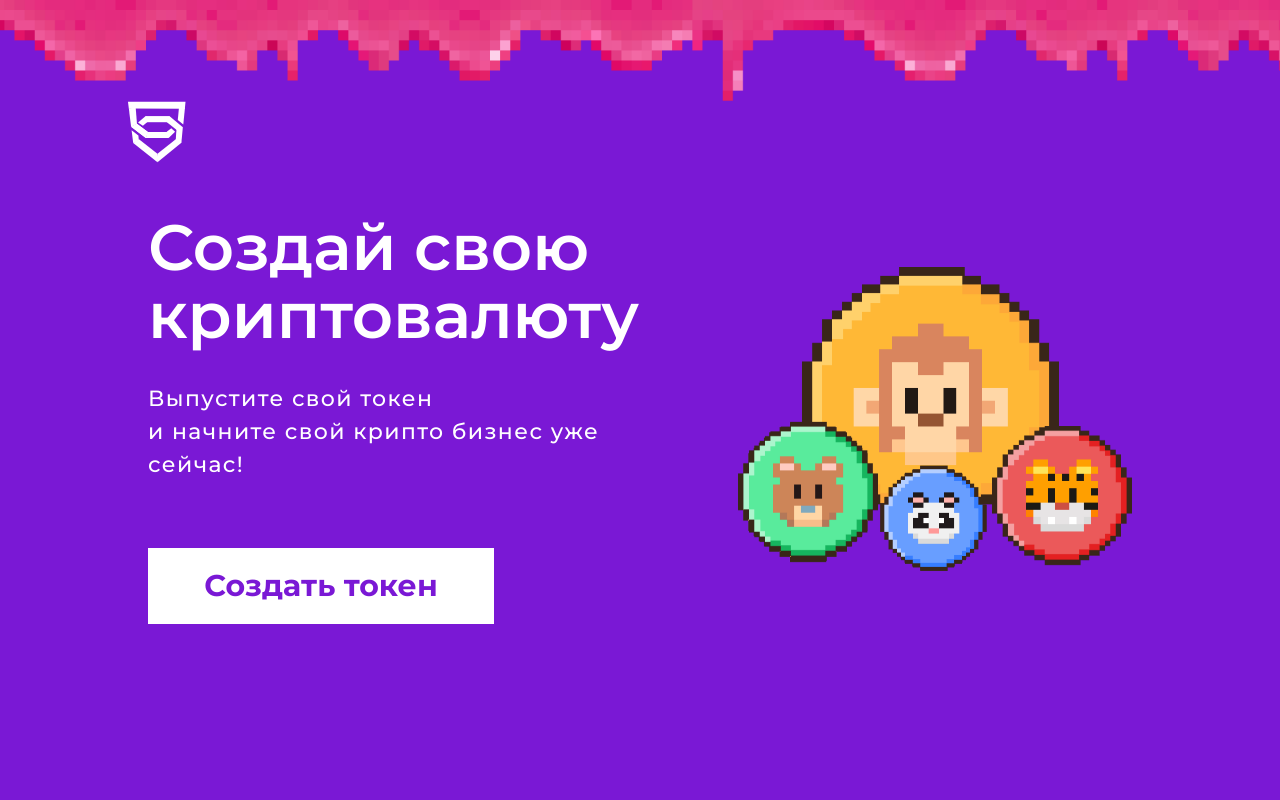
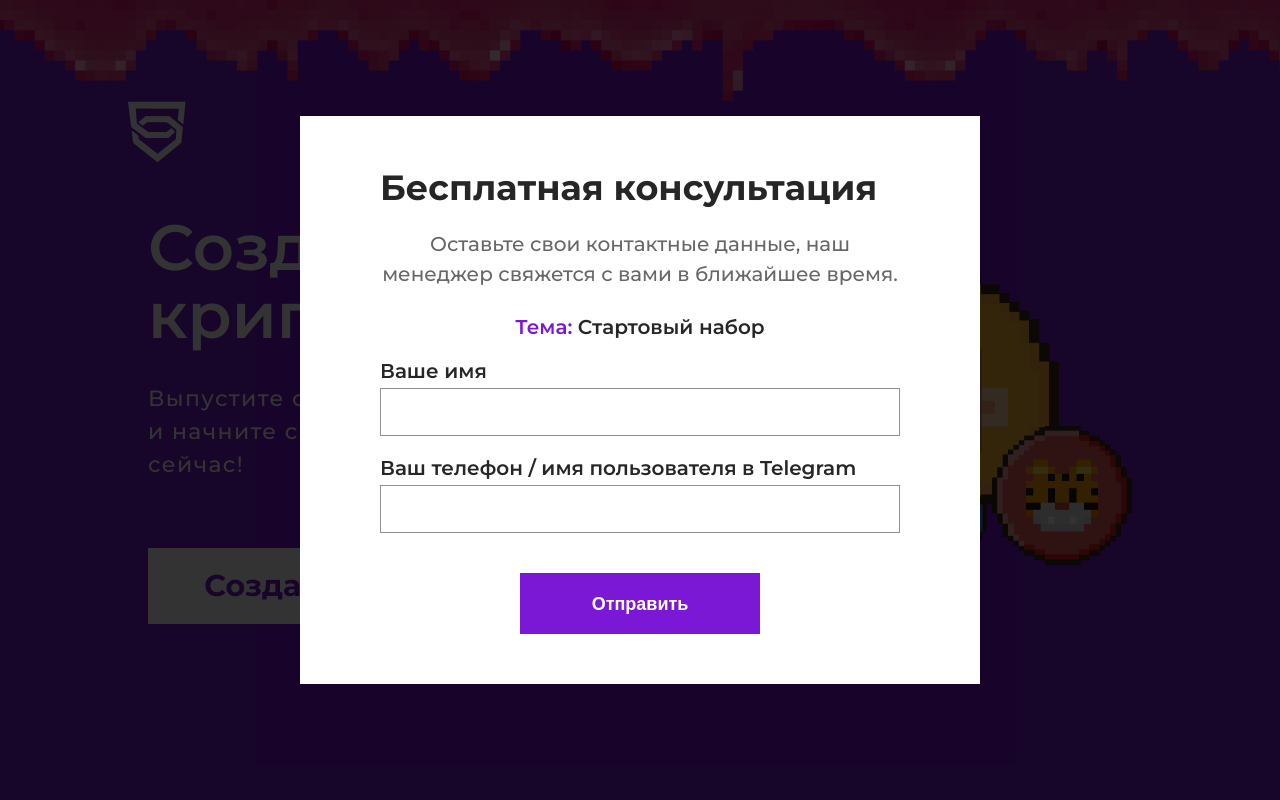
Before and after one commit to admegor/dbx-pixel, a plain HTML site: page index.htm in a window 1280 px wide. Shown: the top 800 px of the page. Drawn offline with nearby package versions, Linux system fonts and the light colour scheme.

Commit message:
modal form part I

```diff
--- a/css/style.css
+++ b/css/style.css
@@ -2020,12 +2020,6 @@ h2._title {
   top: calc(56% - 15px);
 }
 
-/* @media (max-width: 1540px) {
-  .main__slider-item--dogecoin .main__slider-point {
-    top: calc(60% - 15px);
-  }
-} */
-
 .main__slider-image {
   background: url("../img/graph-dogelon.png") no-repeat center center;
   height: 648px;
@@ -2081,17 +2075,6 @@ h2._title {
   }
 }
 
-@media (max-width: 1024px) {
-  .main__slider-image {
-    /* height: 265px; */
-  }
-}
-@media (max-width: 880px) {
-  .main__slider-image {
-    /* height: 265px; */
-  }
-}
-
 .main__slider-item--shiba .main__slider-image {
   background-image: url("../img/graph-shiba.png");
 }
@@ -2099,3 +2082,119 @@ h2._title {
 .main__slider-item--dogecoin .main__slider-image {
   background-image: url("../img/graph-dogecoin.png");
 }
+
+.accent-text {
+  color: #7A18D5;
+}
+
+.popup-pixel {
+  z-index: 2;
+  position: fixed;
+  width: 100%;
+  height: 100%;
+  background-color: rgba(0, 0, 0, 0.8);
+  top: 0;
+  left: 0;
+  opacity: 0;
+  visibility: hidden;
+  overflow-y: auto;
+  overflow-x: hidden;
+  transition: all 0.8s ease;
+
+}
+
+.popup-pixel__body {
+  min-height: 100%;
+  display: flex;
+  align-items: center;
+  justify-content: center;
+  padding: 30px 10px;
+}
+
+.popup-pixel.open {
+  opacity: 1;
+  visibility: visible;
+}
+
+
+.popup-pixel__content {
+  background-color: #fff;
+  padding: 50px 80px;
+  max-width: 680px;
+  width: 100%;
+  position: relative;
+  -webkit-transition: all .8s ease;
+  -o-transition: all .8s ease;
+  transition: all .8s ease;
+  opacity: 0;
+}
+
+.popup-pixel.open .popup-pixel__content {
+  opacity: 1;
+}
+
+.popup-form {
+  display: flex;
+  flex-direction: column;
+}
+
+.popup-pixel__title {
+  font-size: 35px;
+  font-weight: 700;
+  line-height: 43px;
+  margin-bottom: 20px;
+}
+
+.popup-pixel__subtitle {
+  color: rgba(38, 38, 38, 0.7);
+  text-align: center;
+  margin-bottom: 26px;
+  font-weight: 500;
+  line-height: 1.5;
+}
+
+.popup-pixel__theme {
+  text-align: center;
+  line-height: 24px;
+  margin-bottom: 20px;
+}
+
+.popup-form__text {
+  padding: 11px 20px;
+  border: 1px solid rgba(38, 38, 38, 0.5);
+  margin-bottom: 20px;
+  height: 48px;
+}
+
+.popup-form__text:focus-visible {
+  border-radius: 0;
+  border-color: #7A18D5;
+  outline: #7A18D5;
+  border-width: 2px;
+}
+
+.popup-form__label {
+  margin-bottom: 5px;
+}
+
+#tel-tg.popup-form__text {
+  margin-bottom: 40px;
+}
+
+.popup-form__submit-wrap {
+  width: 100%;
+}
+
+.popup-form__submit {
+  background-color: #7A18D5;
+  color: #ffffff;
+  display: block;
+  padding: 1.1em 4em;
+  width: fit-content;
+  text-align: center;
+  margin: 0 auto;
+  font-weight: 700;
+  font-size: 18px;
+  line-height: 22px;
+  cursor: pointer;
+}
--- a/index.htm
+++ b/index.htm
@@ -13,6 +13,7 @@
 </head>
 <body>
     <div class="wrapper">
+
         <div class="popup__image" id="customImagePopup">
             <a href="#customImagePopup" id="closeImagePopup" class="popup__image-bg"></a>
             <div class="popup__image-content">
@@ -31,6 +32,30 @@
                 </div>
             </div>
         </div>
+
+        <div id="popup-pixel" class="popup-pixel open">
+            <div class="popup-pixel__body">
+                <div class="popup-pixel__content">
+                    <a class="popup-pixel__close close-popup-pixel" href="#"></a>
+                    <div class="popup-pixel__wrap">
+                        <h2 class="popup-pixel__title">Бесплатная консультация</h2>
+                        <p class="popup-pixel__subtitle">Оставьте свои контактные данные, наш менеджер свяжется с вами в ближайшее время.</p>
+                        <div class="popup-pixel__theme"><span class="accent-text">Тема: </span>Стартовый набор</div>
+                        <form class="popup-form" action="">
+                            <label class="popup-form__label" for="name">Ваше имя</label>
+                            <input class="popup-form__text" type="text" name="Ваше имя" id="name">
+                            <label class="popup-form__label" for="tel-tg">Ваш телефон / имя пользователя в Telegram</label>
+                            <input class="popup-form__text" type="text" name="телефон / telegram" id="tel-tg">
+                            <div class="popup-form__submit-wrap">
+                                <input class="popup-form__submit" type="submit" value="Отправить">
+
+                            </div>
+                        </form>
+                    </div>
+                </div>
+            </div>
+        </div>
+
         <header class="header" id="header">
             <div class="header__bg"><img src="img/dbx-header-gum-img.png" alt="Header"></div>
             <div class="header__content _container">
```
